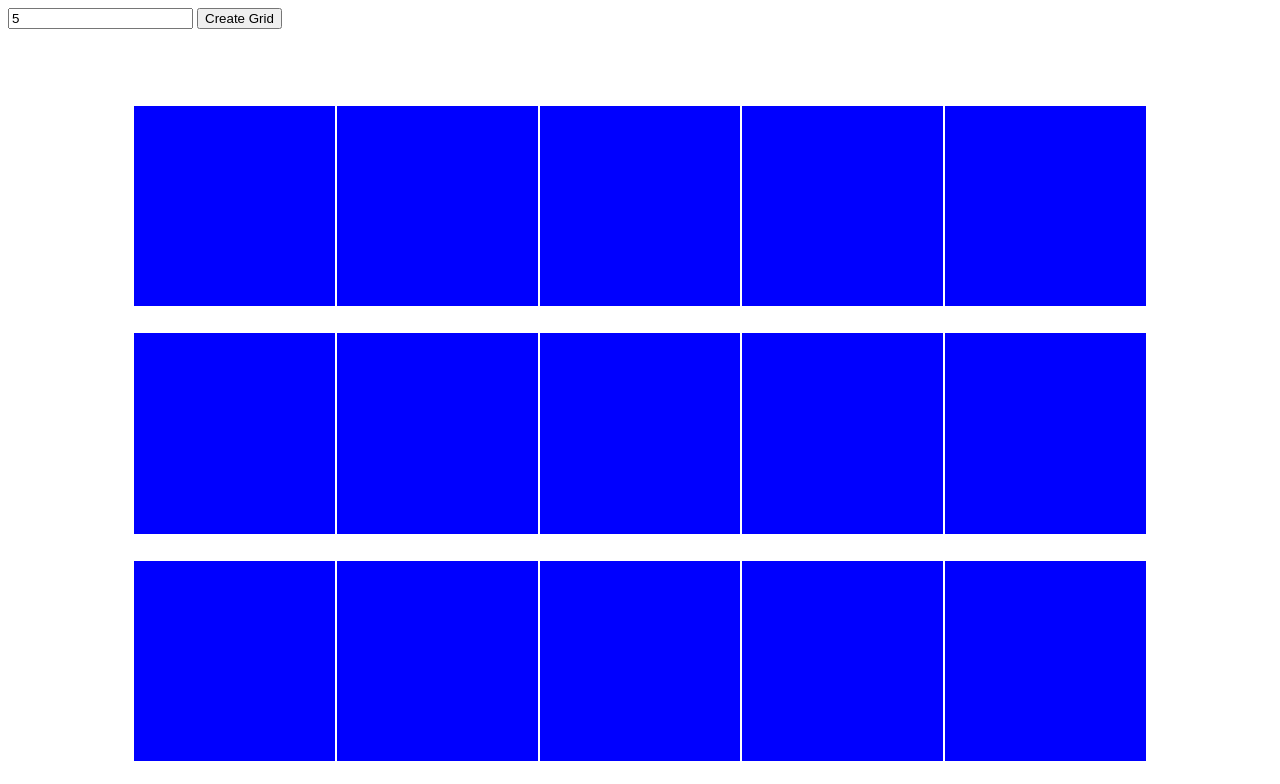
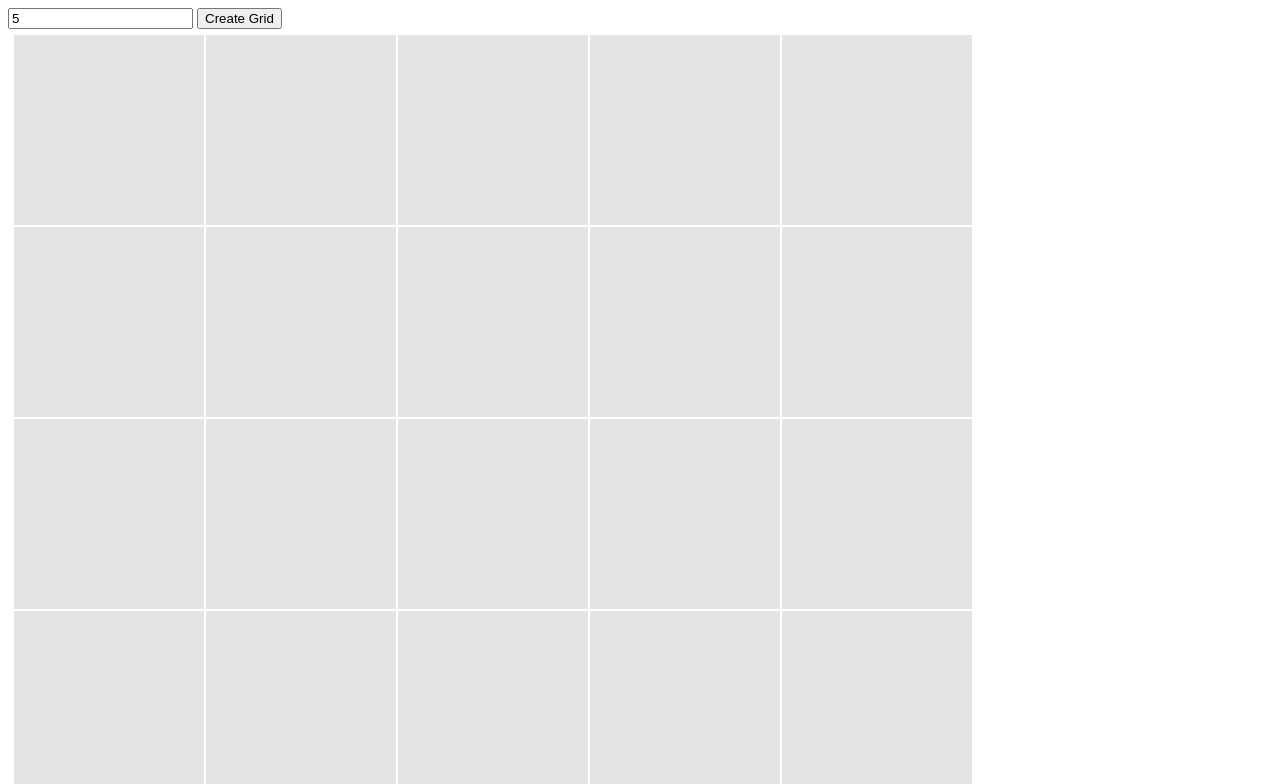
Before and after one commit to Insomnium1250/Etch-a-Sketch, a plain HTML site: page index.html in a window 1280 px wide. Both pictures are taken after typing "5" into the empty fields and a click on the button "Create Grid". Shown: the top 784 px of the page. Drawn offline with Linux system fonts and the light colour scheme.

Commit message:
Finish touches for the project, fully functional

```diff
--- a/script.js
+++ b/script.js
@@ -5,22 +5,33 @@ function createGrid(numberOfBoxes) {
   for (let i = 0; i < numberOfBoxes ** 2; i++) {
     let div = document.createElement("div");
     div.id = `box${i}`;
-    div.style.backgroundColor = "blue";
-    div.style.width = `calc(90% / ${numberOfBoxes} - 2px)`; // Subtract 2px for the border
-    div.style.height = `calc(90% / ${numberOfBoxes} - 2px)`; // Subtract 2px for the border
+    div.style.backgroundColor = "black";
+    div.style.opacity = "0.1";
+    div.style.width = `calc(960px / ${numberOfBoxes})`;
+    div.style.aspectRatio ="1/1";
     div.style.boxSizing = "border-box";
-    div.style.border = "1px solid white";
+    div.style.border = "solid white 1px";
     container.appendChild(div);
   }
+
+  const squares = document.querySelectorAll("#container *");
+  squares.forEach(square => {
+    square.addEventListener("mouseenter", () => {
+      let currentOpacity = parseFloat(square.style.opacity);
+      if (currentOpacity < 1) {
+        square.style.opacity = (currentOpacity + 0.1).toString();
+      }
+    });
+  });
 }
 
 // Add event listener to the button
 const createGridBtn = document.querySelector("#createGridBtn");
 createGridBtn.addEventListener("click", () => {
   const numberOfBoxes = parseInt(document.querySelector("#gridInput").value);
-  if (numberOfBoxes > 0) {
+  if (numberOfBoxes > 0 && numberOfBoxes <= 100) {
     createGrid(numberOfBoxes); // Create grid with the entered number of boxes
   } else {
-    alert("Please enter a valid number.");
+    alert("Please enter a number from 1 to 100.");
   }
 });
--- a/styles.css
+++ b/styles.css
@@ -1,9 +1,13 @@
+* {
+  box-sizing: border-box;
+}
+
 #container {
   display: flex;
-  width: 90%;
-  margin: 5%;
+  flex-wrap: wrap;
+  width: 960px;
+  margin: 5px;
   aspect-ratio: 1 / 1;
-  flex-wrap: wrap;
   justify-content: center;
   align-items: center;
 }
```
